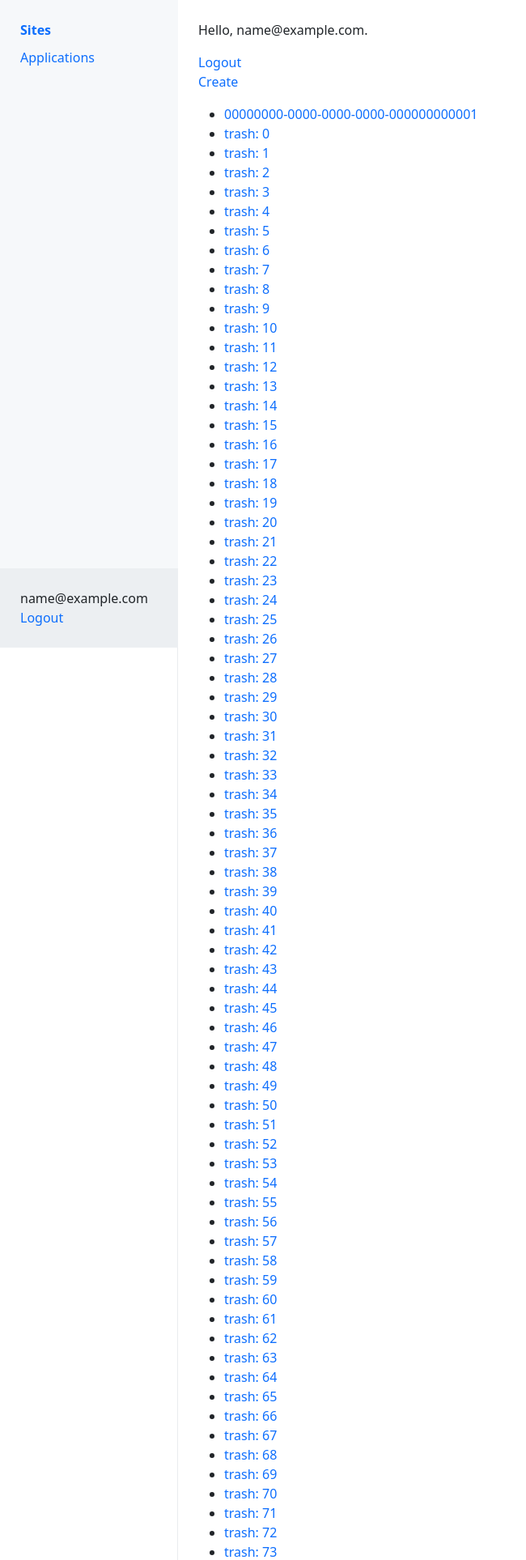
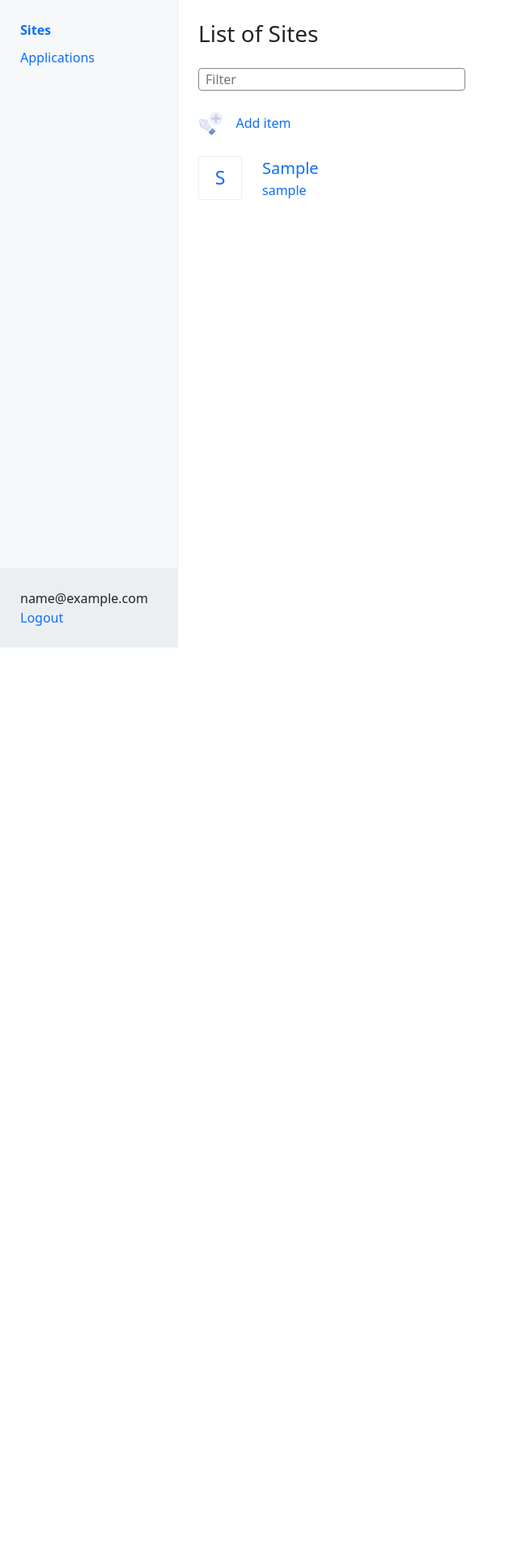
Before and after one commit to milkrage/pudding, a Django app: page / in a window 1280 px wide. Shown: the top 1927 px of the page at 81% size, without its empty margins (0-650 px from the left). After the commit the page ends 800 px from the top, so only its background shows below. Run offline with Django 3.2, Linux system fonts and the light colour scheme; a user stored in the database is signed in; tables that the repository leaves empty hold one stand-in row (values such as "Sample post"); some libraries are stand-ins or nearby versions.

Commit message:
structured js + listing page

```diff
--- a/app/pudding/forms.py
+++ b/app/pudding/forms.py
@@ -68,7 +68,10 @@
         widget=forms.PasswordInput(attrs={'autocomplete': 'current-password'})
     )
 
-    next = forms.CharField(widget=forms.HiddenInput())
+    next = forms.CharField(
+        widget=forms.HiddenInput(),
+        required=False
+    )
 
     class Meta:
         model = models.User
--- a/app/pudding/static/pudding/css/components/forms.css
+++ b/app/pudding/static/pudding/css/components/forms.css
@@ -100,7 +100,7 @@
 form .field textarea {
     display: block;
     width: 100%;
-    border: 1px solid var(--btn-border-color);;
+    border: 1px solid var(--btn-border-color);
     border-radius: .25em;
     padding-left: .5rem;
     padding-right: .5rem;
--- /dev/null
+++ b/app/pudding/static/pudding/css/components/list.css
@@ -0,0 +1,57 @@
+.list__filter {
+    margin-bottom: var(--padding);
+}
+
+    .list__filter input {
+        display: block;
+        width: var(--form-width);
+        border: 1px solid var(--btn-border-color);
+        border-radius: .25em;
+        padding-left: .5rem;
+        padding-right: .5rem;
+    }
+
+.list__control {
+    display: flex;
+    margin-bottom: var(--padding);
+}
+
+    .list__control a {
+        display: flex;
+        flex: 0 0 115px;
+        line-height: 31px;
+        font-weight: 500;
+    }
+
+        .list__control a img {
+            width: 31px;
+            height: 31px;
+            margin-right: 15.5px;
+        }
+
+.list__item {
+    display: flex;
+    margin-bottom: var(--padding);
+}
+
+    .list__char {
+        display: flex;
+        justify-content: center;
+        align-items: center;
+        width: 54px;
+        height: 54px;
+        margin-right: var(--padding);
+        border: 1px solid var(--bg-dark-select);
+        font-size: 1.438rem;
+        font-weight: 500;
+    }
+
+    .list__wrapper {
+        display: flex;
+        flex-direction: column;
+    }
+
+        .list__title {
+            font-size: 1.250rem;
+            font-weight: 500;
+        }
--- a/app/pudding/static/pudding/css/components/nav.css
+++ b/app/pudding/static/pudding/css/components/nav.css
@@ -3,8 +3,8 @@
     flex-direction: column;
     justify-content: space-between;
     position: fixed;
-    top: 0; bottom: 0;
-    width: var(--left-menu-size);
+    top: 0; bottom: 0; left: 0;
+    width: calc(var(--left-menu-size) - 1px);
     background: var(--bg-dark);
 }
 
--- a/app/pudding/static/pudding/css/generic.css
+++ b/app/pudding/static/pudding/css/generic.css
@@ -1,5 +1,6 @@
 @import url('components/nav.css');
 @import url('components/forms.css');
+@import url('components/list.css');
 
 :root {
     --padding: 25px;
@@ -33,10 +34,17 @@
 header {
     display: flex;
     flex-direction: column;
-    border-right: 1px solid #eaecef;
-    width: var(--left-menu-size);
+    flex: 0 0 var(--left-menu-size);
+    height: 100vh;
+    border-right: 1px solid var(--bg-dark-select);
 }
 
 main {
     padding: var(--padding);
 }
+
+    main > h1 {
+        margin-bottom: 0;
+        font-size: 1.75rem;
+        padding-bottom: var(--padding);
+    }
--- /dev/null
+++ b/app/pudding/static/pudding/js/components/list.js
@@ -0,0 +1,74 @@
+var List = function(kwargs={}) {
+
+    /* перечень объектов в формате: {'uuid': {link:link, char:char, title:title, username:username}, ...} */
+    var model = kwargs['model'] || null;
+    /* родительский контейнер */
+    var container = (kwargs['container']) ? document.getElementById(kwargs['container']) : null;
+    /* поле для ввода фильтра*/
+    var query = (kwargs['query']) ? document.getElementById(kwargs['query']) : null;
+
+    function render(dataset=null) {
+        if (model === null || container === null) return;
+
+        dataset = (dataset === null) ? model : dataset;
+
+        for (let [key, value] of Object.entries(dataset)) {
+            let item = document.createElement('a');
+            item.href = value['link'];
+            item.id = key;
+            item.className = 'list__item';
+
+            let char = document.createElement('div');
+            char.className = 'list__char';
+            char.innerText = value['char'];
+
+            let wrapper = document.createElement('div');
+            wrapper.className = 'list__wrapper';
+
+            let title = document.createElement('div');
+            title.className = 'list__title';
+            title.innerText = value['title'];
+
+            let username = document.createElement('div');
+            username.className = 'list__username';
+            username.innerText = value['username'];
+
+            wrapper.appendChild(title);
+            wrapper.appendChild(username);
+            item.appendChild(char);
+            item.appendChild(wrapper);
+            container.appendChild(item);
+        }
+    }
+
+    function prepareQuery(line) {
+        line = line.toLowerCase();
+        line = (line.startsWith('http://')) ? line.slice(7) : line;
+        line = (line.startsWith('https://')) ? line.slice(8) : line;
+        line = (line.startsWith('www.')) ? line.slice(4) : line;
+        line = (line[line.length - 1] == '/') ? line.slice(0, -1) : line;
+        return line;
+    }
+
+    function filter() {
+        if (model === null || query === null) return;
+
+        let search = prepareQuery(query.value);
+        container.innerHTML = '';
+
+        for (let [key, value] of Object.entries(model)) {
+            if (!value['title'].includes(search)) continue;
+            render({[key]: value});
+        }
+    }
+
+    function events() {
+        if (query === null) return;
+        query.addEventListener('keyup', filter);
+    }
+
+    return {
+        render: render,
+        events: events,
+    }
+}
--- /dev/null
+++ b/app/pudding/templates/pudding/forms/list.html
@@ -0,0 +1,35 @@
+{% extends 'pudding/layout/layout.html' %}
+{% load static %}
+{% load jsonify %}
+
+{% block generic__main %}
+    <h1>List of Sites</h1>
+
+    <div class="list__filter">
+        <input id="filter" type="text" placeholder="Filter">
+    </div>
+
+    <div class="list__control">
+        <a href="/site/create/"><img src="{% static 'pudding/img/add.svg' %}">Add item</a>
+    </div>
+
+    <div id="list__items">
+    </div>
+
+    <script src="{% static 'pudding/js/components/list.js' %}"></script>
+
+    <script>
+        var data = {{ data | json_dumps }}
+
+        var kwargs = {
+            'model': data,
+            'container': 'list__items',
+            'query': 'filter'
+        };
+
+        var listApp = List(kwargs);
+        listApp.events();
+        listApp.render();
+
+    </script>
+{% endblock %}
--- a/app/pudding/templates/generic.html
+++ b/app/pudding/templates/pudding/layout/generic.html
@@ -15,23 +15,11 @@
 
     <body>
         <header>
-            <div class="navbar">
-                <nav>
-                    <ul>
-                        <li><a class="active" href="{% url 'homepage' %}">Sites</a></li>
-                        <li><a href="/">Applications</a></li>
-                    </ul>
-                </nav>
-
-                <div class="user">
-                    <div class="username">{{ request.user }}</div>
-                    <a href="{% url 'logout' %}">Logout</a>
-                </div>
-            </div>
+           {% block generic__header %}{% endblock%}
         </header>
 
         <main>
-        {% block generic__content %}{% endblock%}
+            {% block generic__main %}{% endblock%}
         </main>
     </body>
 </html>
--- /dev/null
+++ b/app/pudding/templates/pudding/layout/layout.html
@@ -0,0 +1,18 @@
+{% extends 'pudding/layout/generic.html' %}
+{% load static %}
+
+{% block generic__header %}
+    <div class="navbar">
+        <nav>
+            <ul>
+                <li><a class="active" href="{% url 'homepage' %}">Sites</a></li>
+                <li><a href="/">Applications</a></li>
+            </ul>
+        </nav>
+
+        <div class="user">
+            <div class="username">{{ request.user }}</div>
+            <a href="{% url 'logout' %}">Logout</a>
+        </div>
+    </div>
+{% endblock%}
--- a/app/pudding/templates/pudding/test_page.html
+++ b/app/pudding/templates/pudding/test_page.html
@@ -1,6 +1,6 @@
-{% extends 'generic.html' %}
+{% extends 'pudding/layout/layout.html' %}
 
-{% block generic__content %}
+{% block generic__main %}
 
 <p>
     Hello, {{ username }}.
--- /dev/null
+++ b/app/pudding/templatetags/jsonify.py
@@ -0,0 +1,12 @@
+import json
+from django import template
+from django.utils.safestring import mark_safe
+
+register = template.Library()
+
+
+def json_dumps(obj):
+    return mark_safe(json.dumps(obj))
+
+
+register.filter('json_dumps', json_dumps)
--- a/app/pudding/views.py
+++ b/app/pudding/views.py
@@ -18,10 +18,19 @@
     username = request.user.email if request.user.is_authenticated else 'Anonymous'
     sites = models.SiteCard.objects.filter(card__is_deleted=False)
 
+    data = {}
+    for site in sites:
+        data[str(site.card.pk)] = {
+            'link': reverse('site-update', kwargs={'id': site.card.pk}),
+            'char': site.host[0].upper(),
+            'title': site.host,
+            'username': site.card.username
+        }
+
     return render(
         request,
-        'pudding/test_page.html',
-        context={'username': username, 'sites': sites, 'count': range(300)}
+        'pudding/forms/list.html',
+        context={'username': username, 'data': data, 'count': range(300)}
     )
 
 
```
Also changed, not shown: app/pudding/static/pudding/js/components/card.js (added, +63 -0 lines), app/pudding/static/pudding/js/components/sitecard.js (added, +128 -0 lines), app/pudding/templates/pudding/forms/card.html (+12 -25 lines), app/pudding/templates/pudding/forms/sitecard.html (+7 -77 lines), app/pudding/templates/pudding/sitecard/create.html (+7 -0 lines), app/pudding/templates/pudding/sitecard/update.html (+10 -31 lines), app/pudding/static/pudding/img/add.svg (added), app/pudding/templatetags/__init__.py (added).
